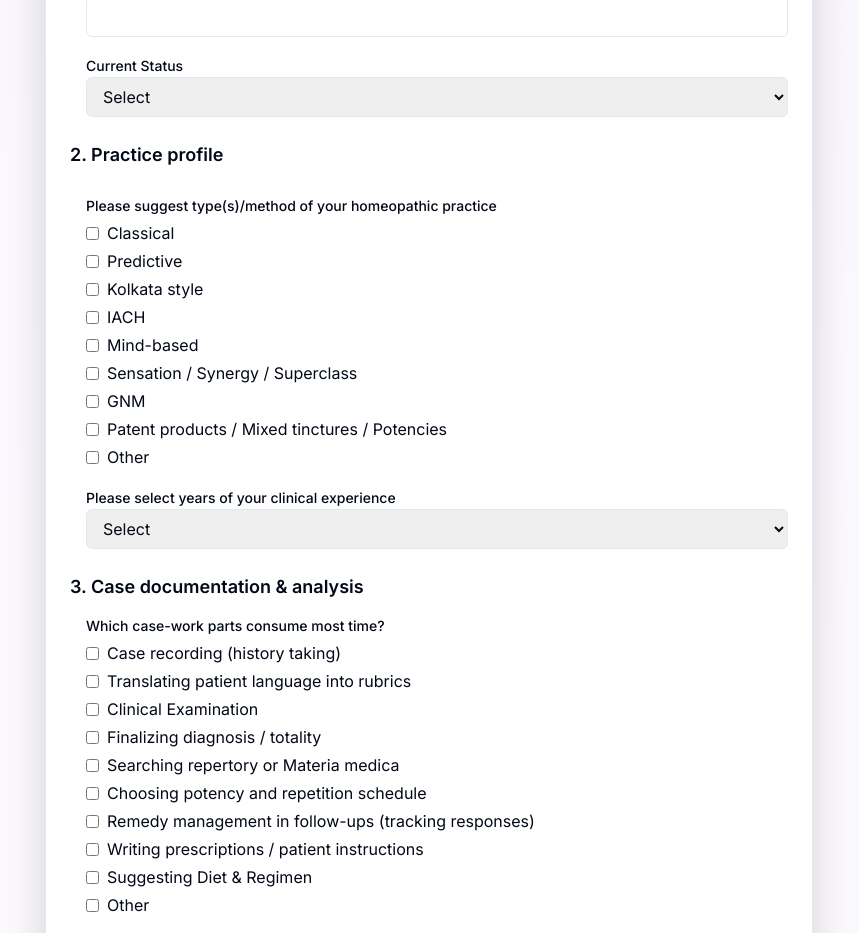
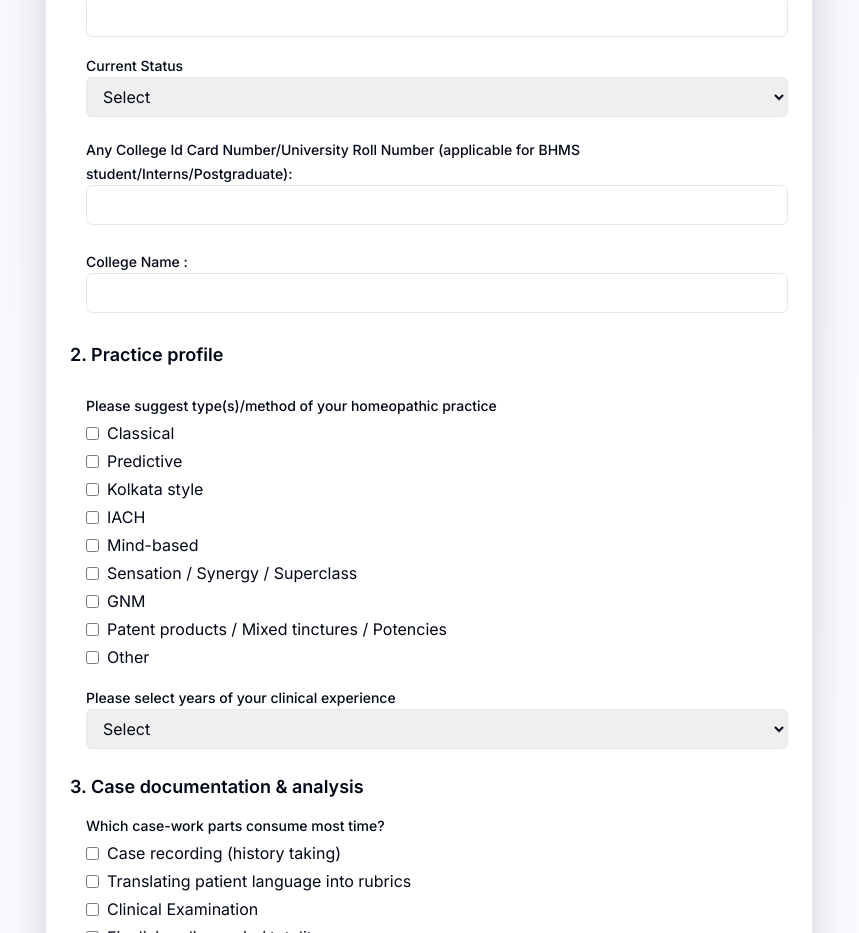
Before and after one commit to pranjaldube/homeosetu, a Next.js app: page /software/survey in a window 1280 px wide. Shown: the part 1280-2213 px from the top of the page, without its empty margins (211-1070 px from the left). Built offline with nearby package versions, Linux system fonts and the light colour scheme; no server answers.

Commit message:
survey new changes

```diff
--- a/app/(home)/software/survey/page.tsx
+++ b/app/(home)/software/survey/page.tsx
@@ -26,6 +26,8 @@ interface SurveyForm {
   city: string;
   currentStatus: string;
   currentStatusOther: string;
+  collegeIdCardNumber: string;
+  collegeName: string;
 
   practiceTypes: string[];
   practiceOther: string;
@@ -86,6 +88,8 @@ export default function SoftwarePage() {
     city: "",
     currentStatus: "",
     currentStatusOther: "",
+    collegeIdCardNumber: "",
+    collegeName: "",
 
     practiceTypes: [],
     practiceOther: "",
@@ -135,7 +139,7 @@ export default function SoftwarePage() {
   const handleChange = (
     e: React.ChangeEvent<
       HTMLInputElement | HTMLTextAreaElement | HTMLSelectElement
-    >
+    >,
   ) => {
     const { name, value } = e.target;
     setForm((prev) => ({ ...prev, [name]: value }));
@@ -287,6 +291,8 @@ export default function SoftwarePage() {
           city: "",
           currentStatus: "",
           currentStatusOther: "",
+          collegeIdCardNumber: "",
+          collegeName: "",
 
           practiceTypes: [],
           practiceOther: "",
@@ -388,7 +394,8 @@ export default function SoftwarePage() {
         <div className="max-w-3xl mx-auto text-center">
           {/* <Rocket className="h-12 w-12 text-purple-600 animate-bounce" /> */}
           <div className="font-bold mb-16 text-4xl bg-gradient-to-r from-purple-600 to-blue-600 text-transparent bg-clip-text">
-            Phase 1 (beta) Launched for Surveyors. Sale begins soon for all homeopaths.
+            Phase 1 (beta) Launched for Surveyors. Sale begins soon for all
+            homeopaths.
           </div>
 
           <h1 className="text-5xl font-bold mb-6 bg-gradient-to-r from-purple-600 to-blue-600 text-transparent bg-clip-text">
@@ -552,6 +559,10 @@ export default function SoftwarePage() {
                       <option>Intern</option>
                       <option>Postgraduate</option>
                       <option>Practitioner</option>
+                      <option>
+                        Teacher/Reader/Professor/Asst Professor/HOD/Principal
+                      </option>
+                      <option>Hobby Homeopath</option>
                       <option>Other</option>
                     </select>
 
@@ -570,6 +581,26 @@ export default function SoftwarePage() {
                         {errors.currentStatus}
                       </p>
                     )}
+                  </div>
+                  <div className="py-1">
+                    <Label>
+                      Any College Id Card Number/University Roll Number
+                      (applicable for BHMS student/Interns/Postgraduate):{" "}
+                    </Label>
+                    <Input
+                      name="collegeIdCardNumber"
+                      value={form.collegeIdCardNumber}
+                      onChange={handleChange}
+                    />
+                  </div>
+
+                  <div className="py-1">
+                    <Label>College Name :</Label>
+                    <Input
+                      name="collegeName"
+                      value={form.collegeName}
+                      onChange={handleChange}
+                    />
                   </div>
                 </div>
 
```
Also changed, not shown: 1 other file (tests, documents, lock files or other folders).
